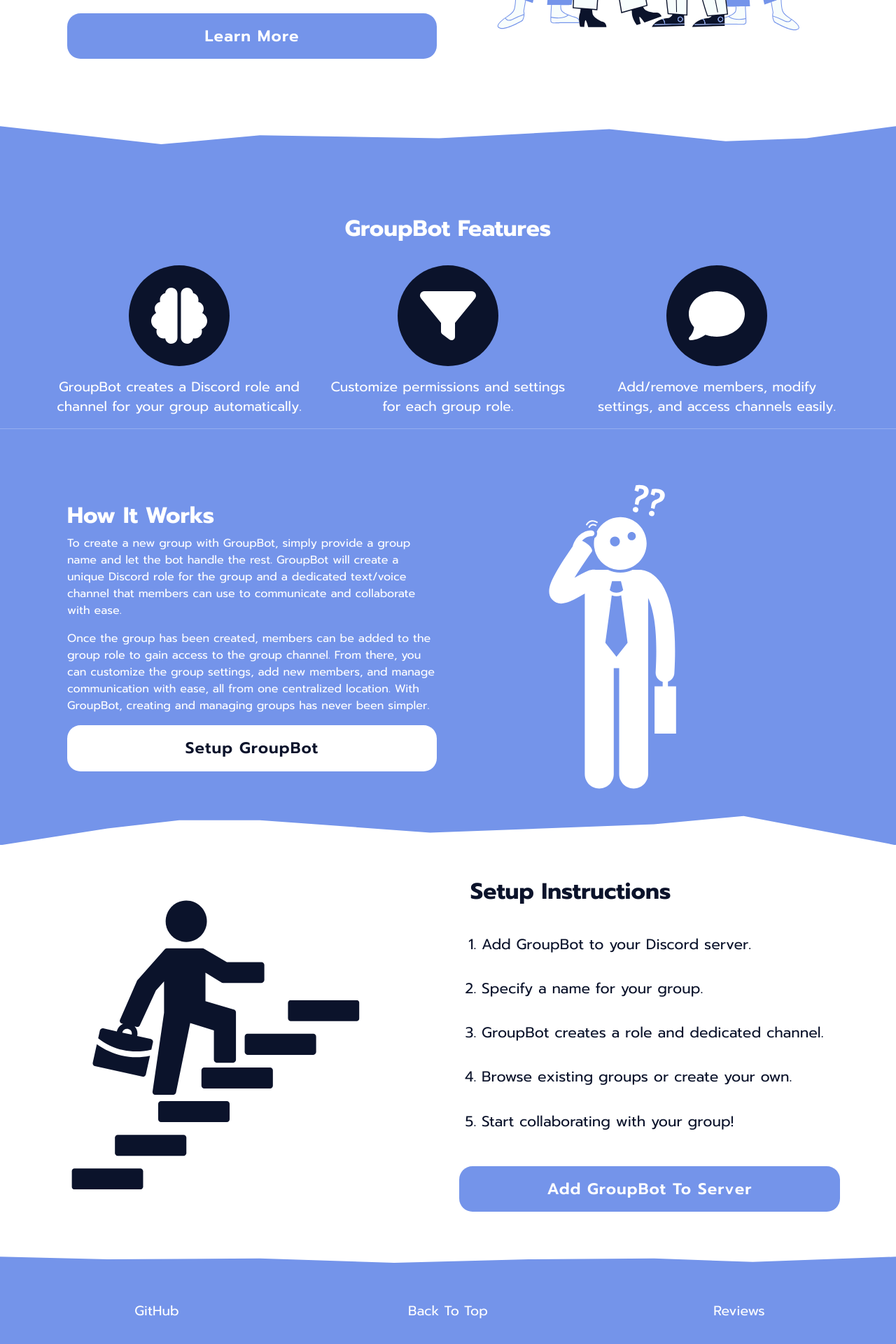
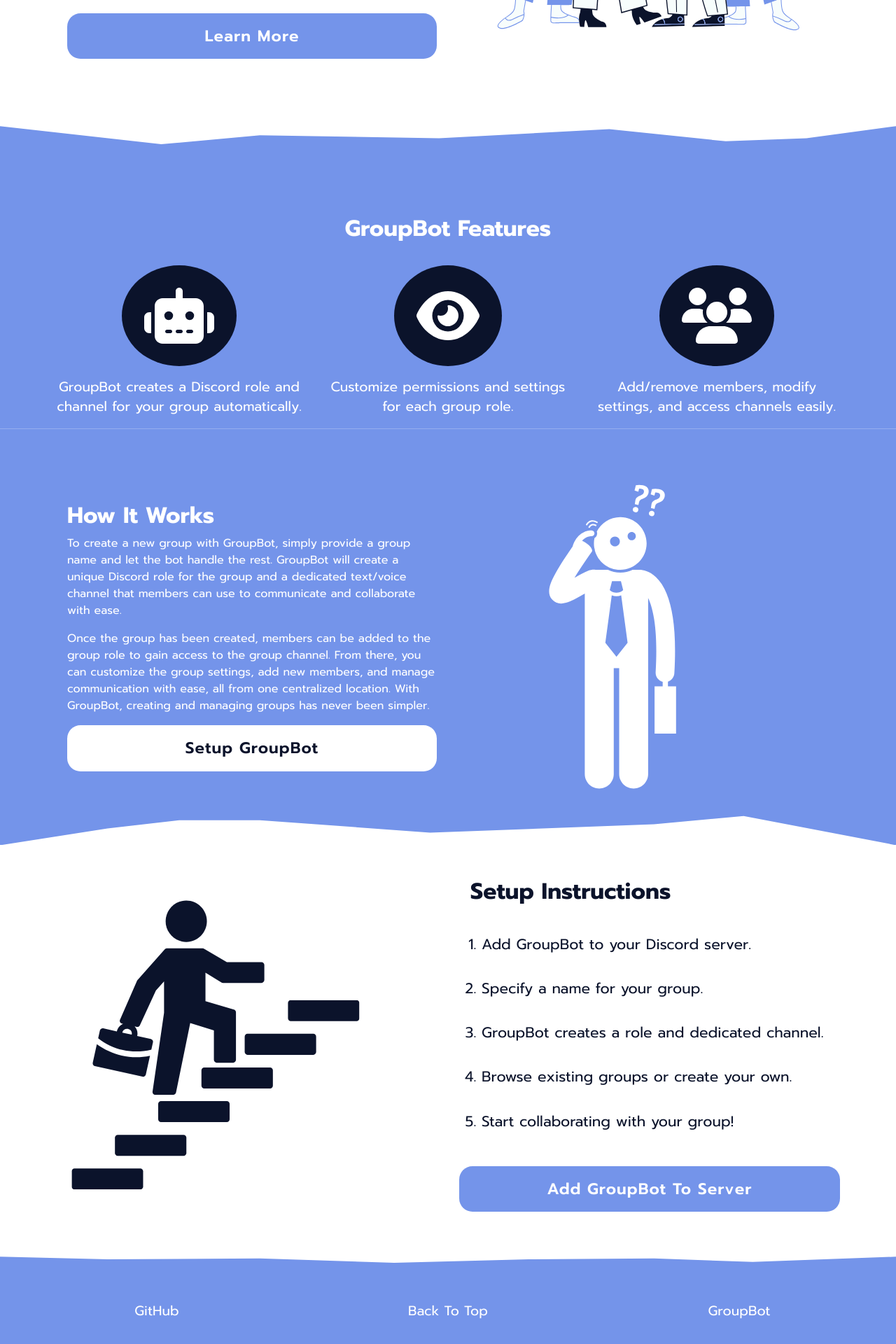
Before and after one commit to JacobBowlware/groupbot, a React (Create React App) app: page / in a window 1280 px wide. Shown: the part 643-2563 px from the top of the page at 70% size. Built offline with nearby package versions, Linux system fonts and the light colour scheme.

Commit message:
Changed footer details

```diff
--- a/src/components/common/Footer.jsx
+++ b/src/components/common/Footer.jsx
@@ -11,7 +11,12 @@ const Footer = () => {
                     GitHub
                 </a>
                 <a className="footer__cont-item" href="/#">Back To Top</a>
-                <a className="footer__cont-item" href="/#">Reviews</a>
+                <a className="footer__cont-item"
+                    href="https://discord.com/api/oauth2/authorize?client_id=1091778100972486827&permissions=8&scope=bot%20applications.commands"
+                    target='_blank'
+                    rel="noreferrer">
+                    GroupBot
+                </a>
             </div>
         </div>
     );
--- a/src/components/pages/Home.jsx
+++ b/src/components/pages/Home.jsx
@@ -5,7 +5,7 @@ import { FontAwesomeIcon } from '@fortawesome/react-fontawesome';
 import team from '../images/team.svg';
 import works from '../images/works.svg';
 import steps from '../images/steps.svg';
-import { faBrain, faComment, faFilter } from '@fortawesome/free-solid-svg-icons';
+import { faEye, faRobot, faUsers } from '@fortawesome/free-solid-svg-icons';
 
 const Home = () => {
     return (
@@ -31,7 +31,7 @@ const Home = () => {
                 <div className="home__features-item__container">
                     <div className="home__features-item__container-cont">
                         <div className="home__features-item">
-                            <FontAwesomeIcon className="home__features-item__icon" icon={faBrain} />
+                            <FontAwesomeIcon className="home__features-item__icon" icon={faRobot} />
                         </div>
                         <p className="home__features-item__body">
                             GroupBot creates a Discord role and channel for your group automatically.
@@ -39,7 +39,7 @@ const Home = () => {
                     </div>
                     <div className="home__features-item__container-cont">
                         <div className="home__features-item">
-                            <FontAwesomeIcon className="home__features-item__icon" icon={faFilter} />
+                            <FontAwesomeIcon className="home__features-item__icon" icon={faEye} />
                         </div>
                         <p className="home__features-item__body">
                             Customize permissions and settings for each group role.
@@ -47,7 +47,7 @@ const Home = () => {
                     </div>
                     <div className="home__features-item__container-cont">
                         <div className="home__features-item">
-                            <FontAwesomeIcon className="home__features-item__icon" icon={faComment} />
+                            <FontAwesomeIcon className="home__features-item__icon" icon={faUsers} />
                         </div>
                         <p className="home__features-item__body">
                             Add/remove members, modify settings, and access channels easily.
```
